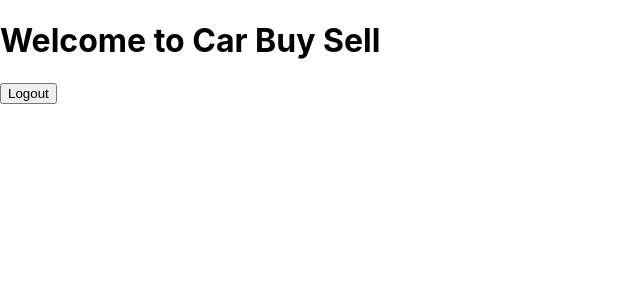
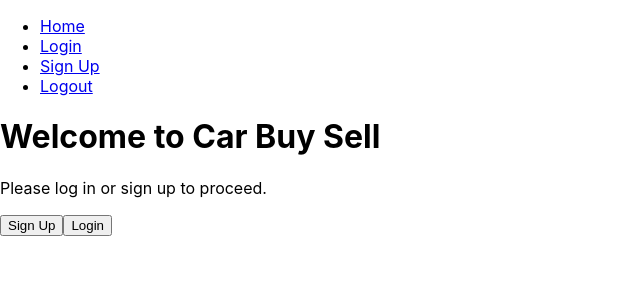
Before and after one commit to HasanMurtez/PPIT, a React (Create React App) app: page / in a window 1280 px wide. Shown: the top 300 px of the page, without its empty margins (0-640 px from the left). Built offline with nearby package versions, Linux system fonts and the light colour scheme; no server answers.

Commit message:
updated home page, and improved logout flow

```diff
--- a/package.json
+++ b/package.json
@@ -10,6 +10,7 @@
     "firebase": "^11.4.0",
     "react": "^19.0.0",
     "react-dom": "^19.0.0",
+    "react-firebase-hooks": "^5.1.1",
     "react-router-dom": "^7.2.0",
     "react-scripts": "5.0.1",
     "web-vitals": "^2.1.4"
--- a/src/App.js
+++ b/src/App.js
@@ -1,15 +1,34 @@
-import { BrowserRouter as Router, Routes, Route } from "react-router-dom";
+import React from "react";
+import { BrowserRouter as Router, Routes, Route, Link } from "react-router-dom";
+import Home from "./components/Home";
+import Login from "./components/Login";
 import SignUp from "./components/SignUp";
-import Login from "./components/Login";
-import Home from "./components/Home";
+import Logout from "./components/Logout";
 
 function App() {
   return (
     <Router>
+      <nav>
+        <ul>
+          <li>
+            <Link to="/">Home</Link>
+          </li>
+          <li>
+            <Link to="/login">Login</Link>
+          </li>
+          <li>
+            <Link to="/signup">Sign Up</Link>
+          </li>
+          <li>
+            <Link to="/logout">Logout</Link>
+          </li>
+        </ul>
+      </nav>
       <Routes>
+        <Route path="/" element={<Home />} />
+        <Route path="/login" element={<Login />} />
         <Route path="/signup" element={<SignUp />} />
-        <Route path="/login" element={<Login />} />
-        <Route path="/" element={<Home />} />
+        <Route path="/logout" element={<Logout />} />
       </Routes>
     </Router>
   );
--- a/src/components/Home.js
+++ b/src/components/Home.js
@@ -1,11 +1,31 @@
 import React from "react";
-import Logout from "./Logout";
+import { Link } from "react-router-dom";
+import { auth } from "../firebase";
+import { useAuthState } from "react-firebase-hooks/auth";
 
 const Home = () => {
+  const [user] = useAuthState(auth);
+
   return (
     <div>
-      <h1>Welcome to Car Buy Sell</h1>
-      <Logout />
+      <h1>Welcome to Car Buy Sell</h1>{user ? (
+        <div>
+          <p>You are logged in as {user.email}</p>
+          <Link to="/logout">
+            <button>Logout</button>
+          </Link>
+        </div>
+      ) : (
+        <div>
+          <p>Please log in or sign up to proceed.</p>
+          <Link to="/signup">
+            <button>Sign Up</button>
+          </Link>
+          <Link to="/login">
+            <button>Login</button>
+          </Link>
+        </div>
+      )}
     </div>
   );
 };
--- a/src/components/Logout.js
+++ b/src/components/Logout.js
@@ -1,17 +1,26 @@
 import React from "react";
 import { auth } from "../firebase";
 import { signOut } from "firebase/auth";
+import { useNavigate } from "react-router-dom";
 
 const Logout = () => {
+  const navigate = useNavigate();
+
   const handleLogout = async () => {
     try {
       await signOut(auth);
+      navigate("/");
     } catch (error) {
       console.error(error.message);
     }
   };
 
-  return <button onClick={handleLogout}>Logout</button>;
+  return (
+    <div>
+      <h2>Logout</h2>
+      <button onClick={handleLogout}>Logout</button>
+    </div>
+  );
 };
 
 export default Logout;
--- a/src/components/SignUp.js
+++ b/src/components/SignUp.js
@@ -6,21 +6,25 @@ import { useNavigate } from "react-router-dom";
 const SignUp = () => {
   const [email, setEmail] = useState("");
   const [password, setPassword] = useState("");
+  const [error, setError] = useState("");
   const navigate = useNavigate();
 
   const handleSignUp = async (e) => {
     e.preventDefault();
+    setError("");
+
     try {
       await createUserWithEmailAndPassword(auth, email, password);
       navigate("/");
     } catch (error) {
-      console.error(error.message);
+      setError("Failed to sign up. Please try again.");
     }
   };
 
   return (
     <div>
       <h2>Sign Up</h2>
+      {error && <p>{error}</p>}
       <form onSubmit={handleSignUp}>
         <input
           type="email"
```
Also changed, not shown: 1 other file (tests, documents, lock files or other folders).
